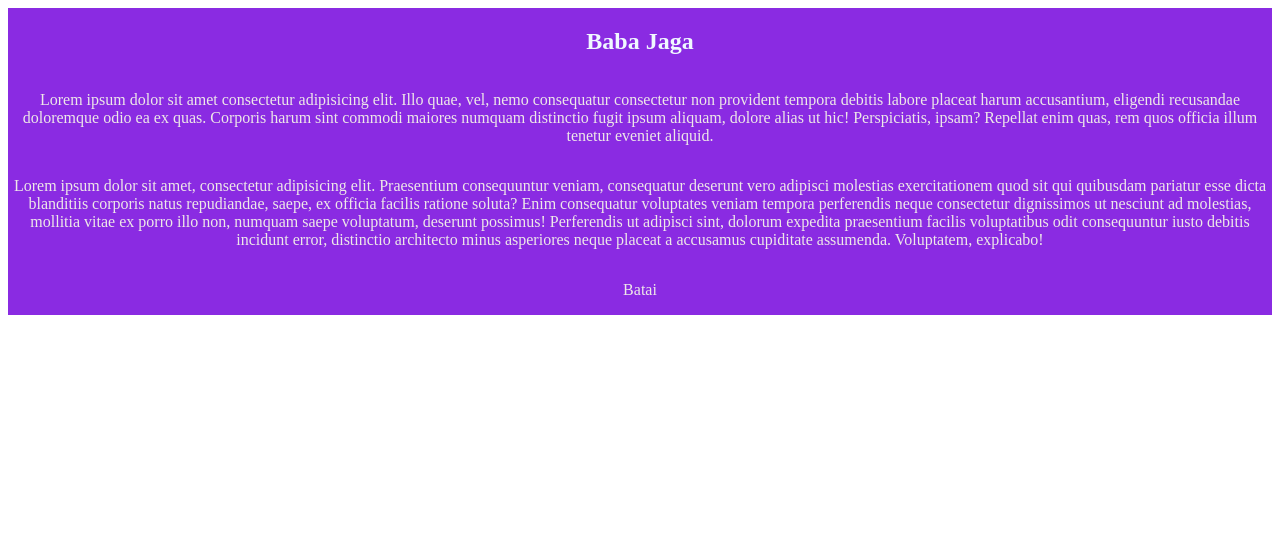
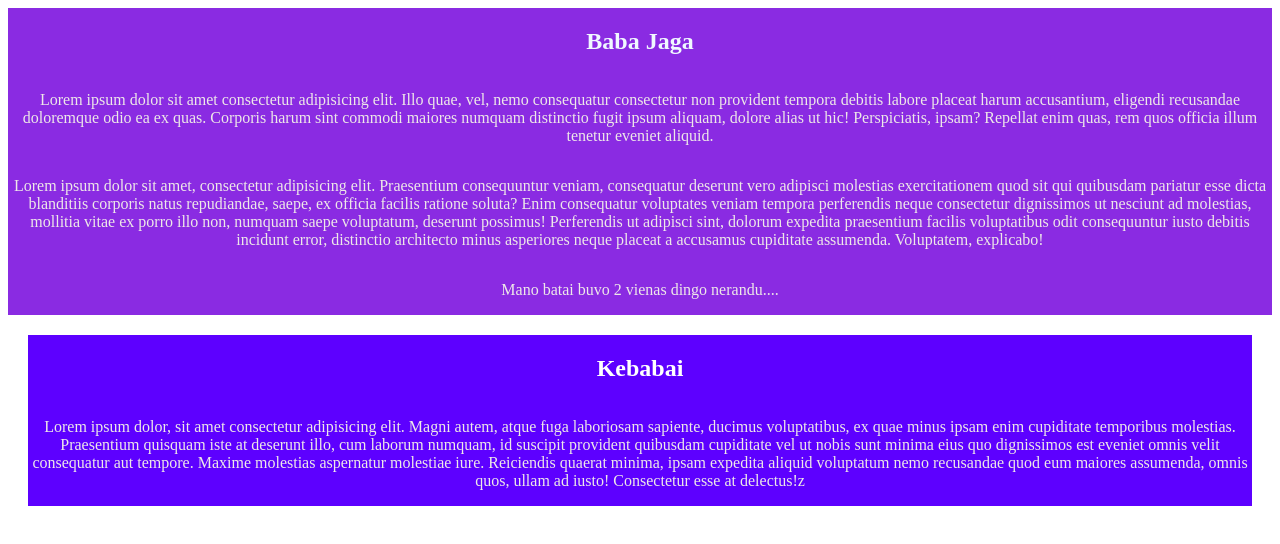
Before and after one commit to Armandas-Judzinskis/testavimas2, a plain HTML site: page index.html in a window 1280 px wide. Drawn offline with Linux system fonts and the light colour scheme.

Commit message:
Dadejau HTML ir CSS

```diff
--- a/index.html
+++ b/index.html
@@ -4,7 +4,7 @@
     <meta charset="UTF-8">
     <meta name="viewport" content="width=device-width, initial-scale=1.0">
     <link rel="stylesheet" href="main.css">
-    <script src="main.js"></script>
+    <script></script>
     <title>Testas</title>
 </head>
 <body>
@@ -17,8 +17,13 @@
                 Lorem ipsum dolor sit amet, consectetur adipisicing elit. Praesentium consequuntur veniam, consequatur deserunt vero adipisci molestias exercitationem quod sit qui quibusdam pariatur esse dicta blanditiis corporis natus repudiandae, saepe, ex officia facilis ratione soluta? Enim consequatur voluptates veniam tempora perferendis neque consectetur dignissimos ut nesciunt ad molestias, mollitia vitae ex porro illo non, numquam saepe voluptatum, deserunt possimus! Perferendis ut adipisci sint, dolorum expedita praesentium facilis voluptatibus odit consequuntur iusto debitis incidunt error, distinctio architecto minus asperiores neque placeat a accusamus cupiditate assumenda. Voluptatem, explicabo!
             </p>
             <p>
-                Batai
+                Mano batai buvo 2 vienas dingo nerandu....
             </p>
+        </section>
+        <section id="sekcija2">
+            <h1>Kebabai</h1>
+            <p>Lorem ipsum dolor, sit amet consectetur adipisicing elit. Magni autem, atque fuga laboriosam sapiente, ducimus voluptatibus, ex quae minus ipsam enim cupiditate temporibus molestias. Praesentium quisquam iste at deserunt illo, cum laborum numquam, id suscipit provident quibusdam cupiditate vel ut nobis sunt minima eius quo dignissimos est eveniet omnis velit consequatur aut tempore. Maxime molestias aspernatur molestiae iure. Reiciendis quaerat minima, ipsam expedita aliquid voluptatum nemo recusandae quod eum maiores assumenda, omnis quos, ullam ad iusto! Consectetur esse at delectus!z</p>
+
         </section>
     </main>
 
--- a/main.css
+++ b/main.css
@@ -9,3 +9,12 @@
 p{
     color: rgb(238, 232, 232);
 }
+
+#sekcija2{
+    margin: 20px;
+    background-color: rgb(93, 0, 255);
+    color: rgb(255, 255, 255);
+    display: flex;
+    text-align: center;
+    flex-direction: column;
+}
```
